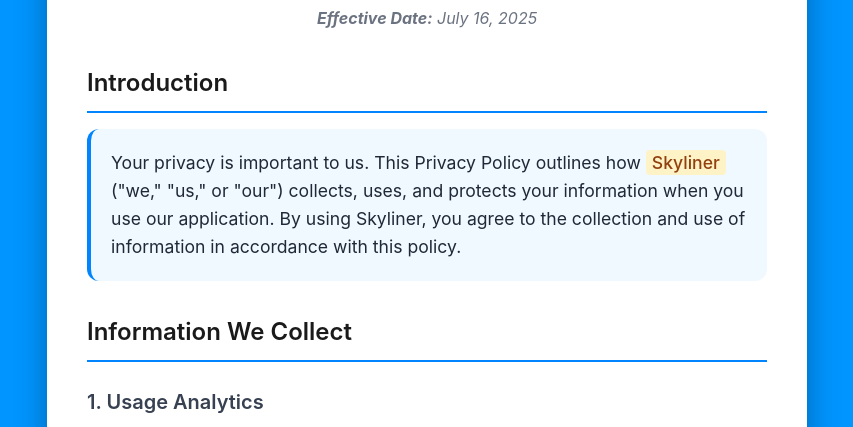
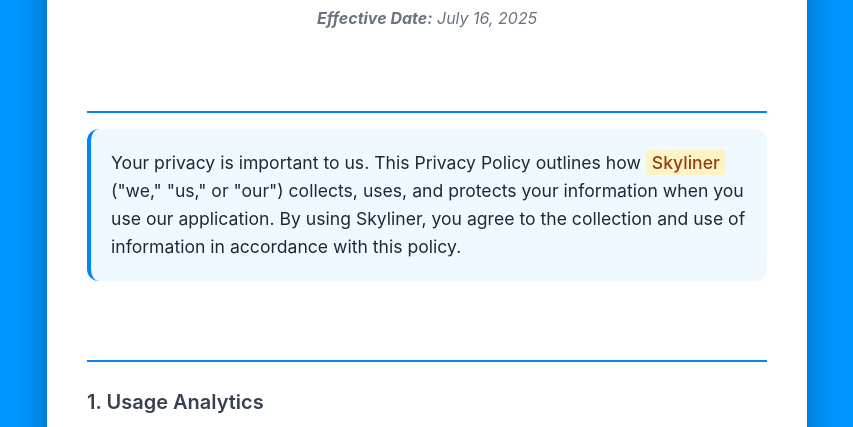
Before and after one commit to rayanwaked/SkylinerPolicy, a website: page index.html in a window 1280 px wide. Shown: the part 364-791 px from the top of the page, without its empty margins (213-1066 px from the left). Drawn offline with Linux system fonts and the light colour scheme.

Commit message:
Update index.html

```diff
--- a/index.html
+++ b/index.html
@@ -28,6 +28,7 @@
       .header {
         text-align: center;
         margin-bottom: 30px;
+        color: #ffffff;
         padding: 40px 20px;
       }
 
@@ -74,7 +75,7 @@
       h2 {
         font-size: 1.5rem;
         font-weight: 600;
-        color: #1a1a1a;
+        color: #ffffff;
         margin-top: 32px;
         margin-bottom: 16px;
         border-bottom: 2px solid #0085ff;
```
